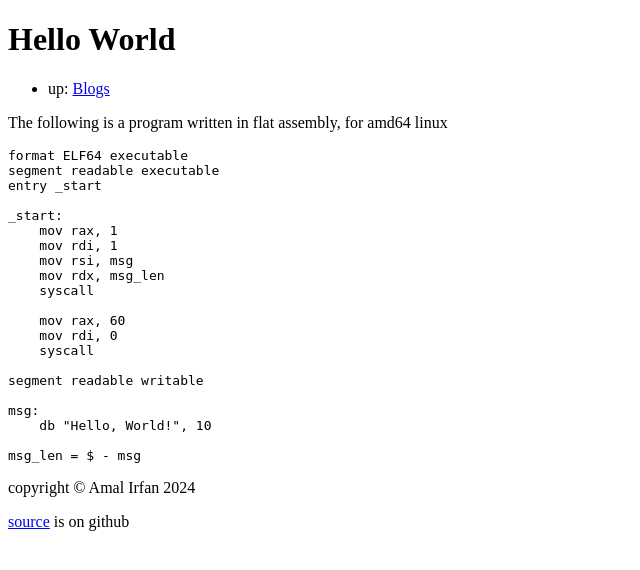
After one commit to AmalIrfan/Cherry, a Django app: page /blogs/hello_world/ in a window 1280 px wide. The commit adds this page. Shown: the top 570 px of the page, without its empty margins (0-640 px from the left). Run offline with Django 4.2, Linux system fonts and the light colour scheme.

Commit message:
First blog The first ever blog! the base.html is getting repeated, I need to keep in mind to organise the templates

```diff
--- /dev/null
+++ b/blogs/templates/contents/base.html
@@ -0,0 +1,14 @@
+<!DOCTYPE html>
+<meta charset="utf-8">
+<meta name="viewport" content="width=device-width">
+<body style="max-width: 50em">
+{% block content %}{% endblock content %}
+<footer>
+<p>
+copyright &copy; Amal Irfan 2024
+</p>
+<p>
+<a href="https://github.com/AmalIrfan/Cherry/">source</a> is on github
+</p>
+</footer>
+</body>
--- /dev/null
+++ b/blogs/templates/contents/hello_world.html
@@ -0,0 +1,36 @@
+{% extends "contents/base.html"%}
+{% block content %}
+<title>Hello World</title>
+<meta name="description" content="A blog about hello world programs"/>
+<h1>Hello World</h1>
+<ul>
+	<li>up: <a href="../">Blogs</a></li>
+</ul>
+<p>
+The following is a program written in flat assembly, for
+amd64 linux
+</p>
+<pre>
+format ELF64 executable
+segment readable executable
+entry _start
+
+_start:
+    mov rax, 1
+    mov rdi, 1
+    mov rsi, msg
+    mov rdx, msg_len
+    syscall
+
+    mov rax, 60
+    mov rdi, 0
+    syscall
+
+segment readable writable
+
+msg:
+    db "Hello, World!", 10
+
+msg_len = $ - msg
+</pre>
+{% endblock content %}
--- a/blogs/urls.py
+++ b/blogs/urls.py
@@ -1,6 +1,7 @@
 from django.urls import path
-from .views import index
+from .views import index, blog
 
 urlpatterns = [
     path('', index),
+    path('<id>/', blog),
 ]
--- a/blogs/views.py
+++ b/blogs/views.py
@@ -3,3 +3,6 @@ from django.shortcuts import render
 # Create your views here.
 def index(request):
     return render(request, 'blogs/index.html')
+
+def blog(request, id):
+    return render(request, f'contents/{id}.html')
```
Also changed, not shown: blogs/templates/blogs/index.html (+7 -4 lines).
